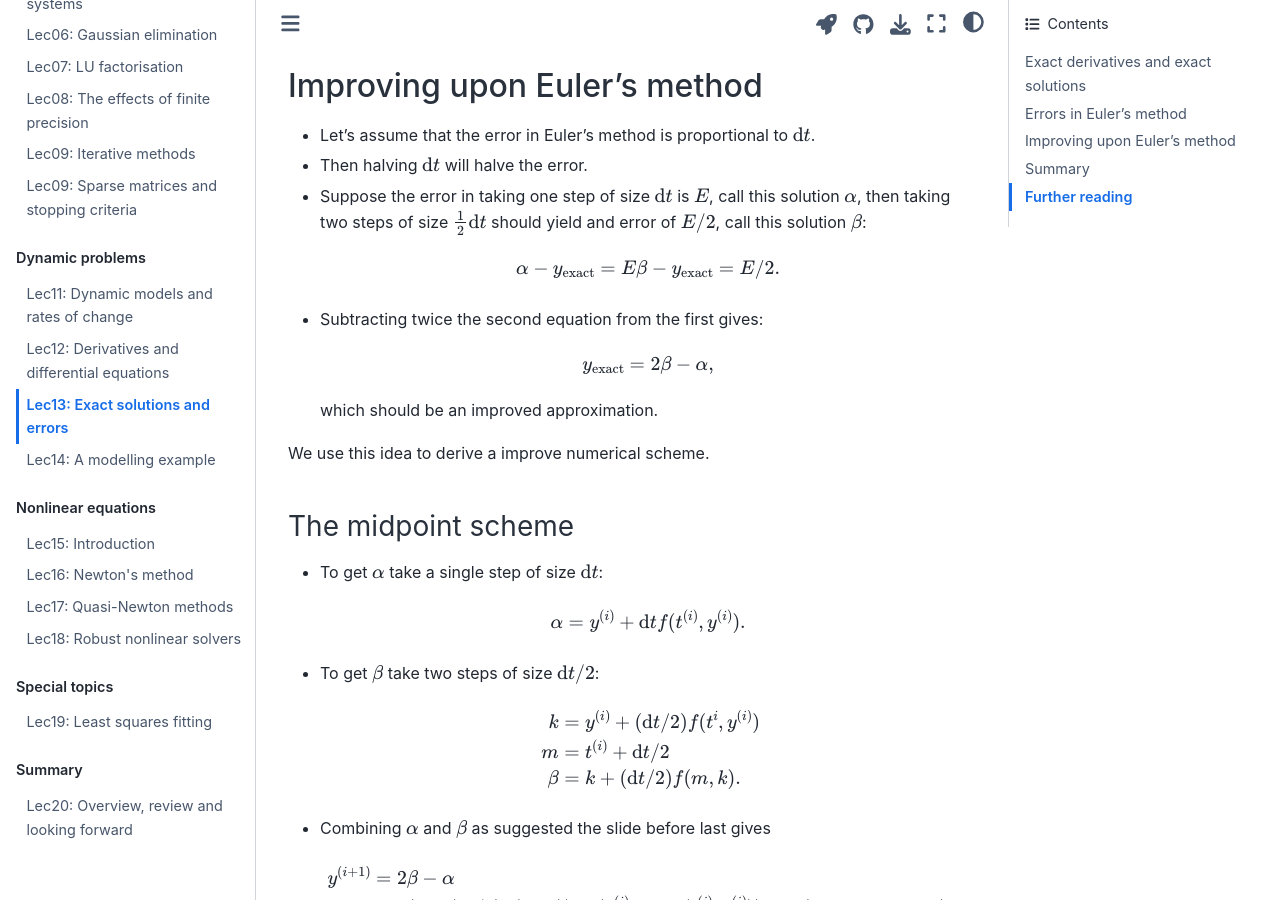
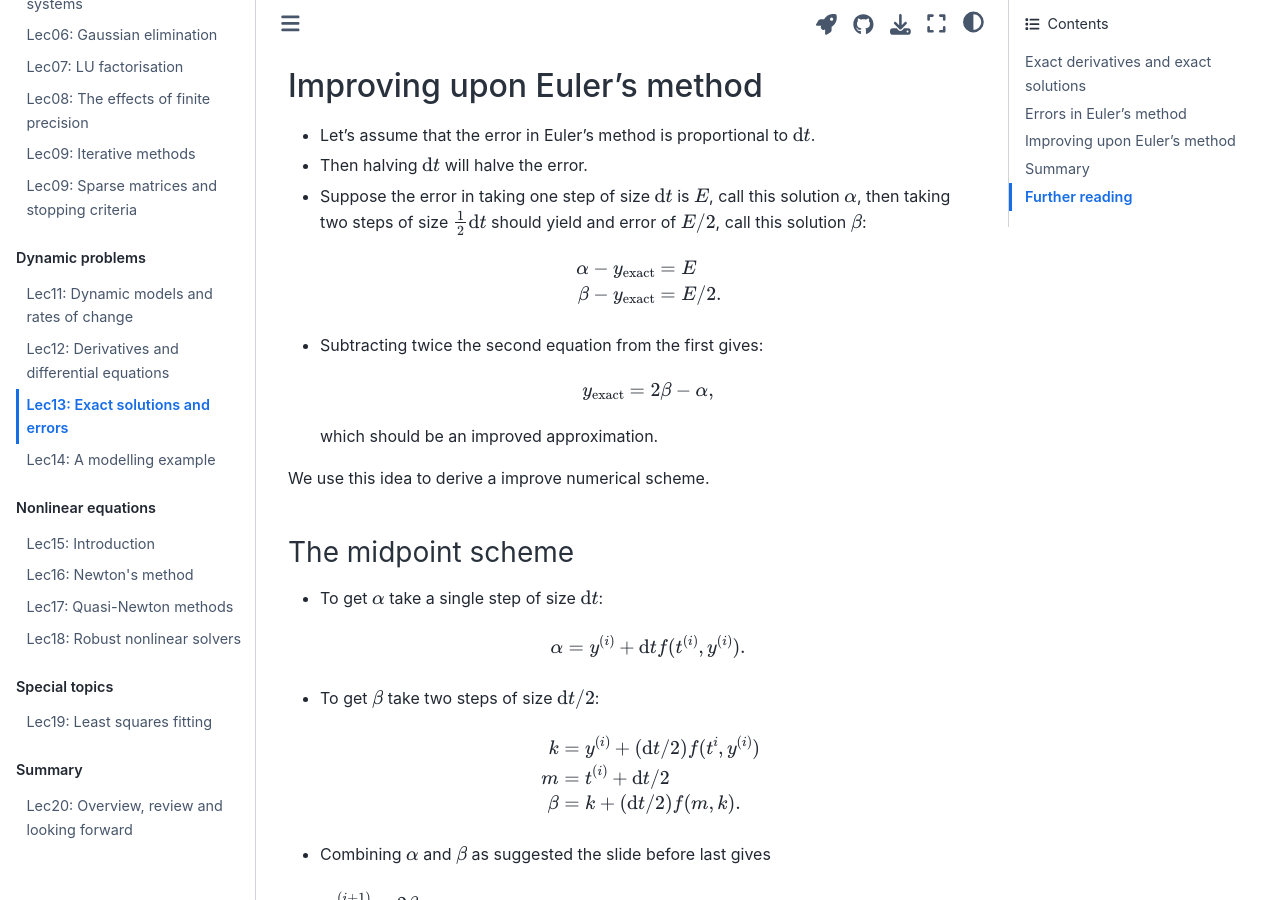
Before and after one commit to uol-soc-teachingrepos/COMP2421-Numerical-Computation, a Jupyter Book: the page built from lec/lec13.md, in a window 1280 px wide and 900 px high, scrolled down 2437 px. Built offline with Jupyter Book 1.0.4 settings and Sphinx 7.4.7 and the Sphinx Book theme 1.1.4, drawn with Linux system fonts in a browser that asks for light colours; pages that are not in the unit, such as notebooks, are missing from menus.

Commit message:
fix aligned formula
In lec13 Improving upon Euler's method

```diff
--- a/lec/lec13.md
+++ b/lec/lec13.md
@@ -210,8 +210,8 @@
 
     $$
     \begin{aligned}
-    \alpha - y_{\text{exact}} = E
-    \beta - y_{\text{exact}} = E/2.
+    \alpha - y_{\text{exact}} &= E \\
+    \beta - y_{\text{exact}} &= E/2.
     \end{aligned}
     $$
 
```
